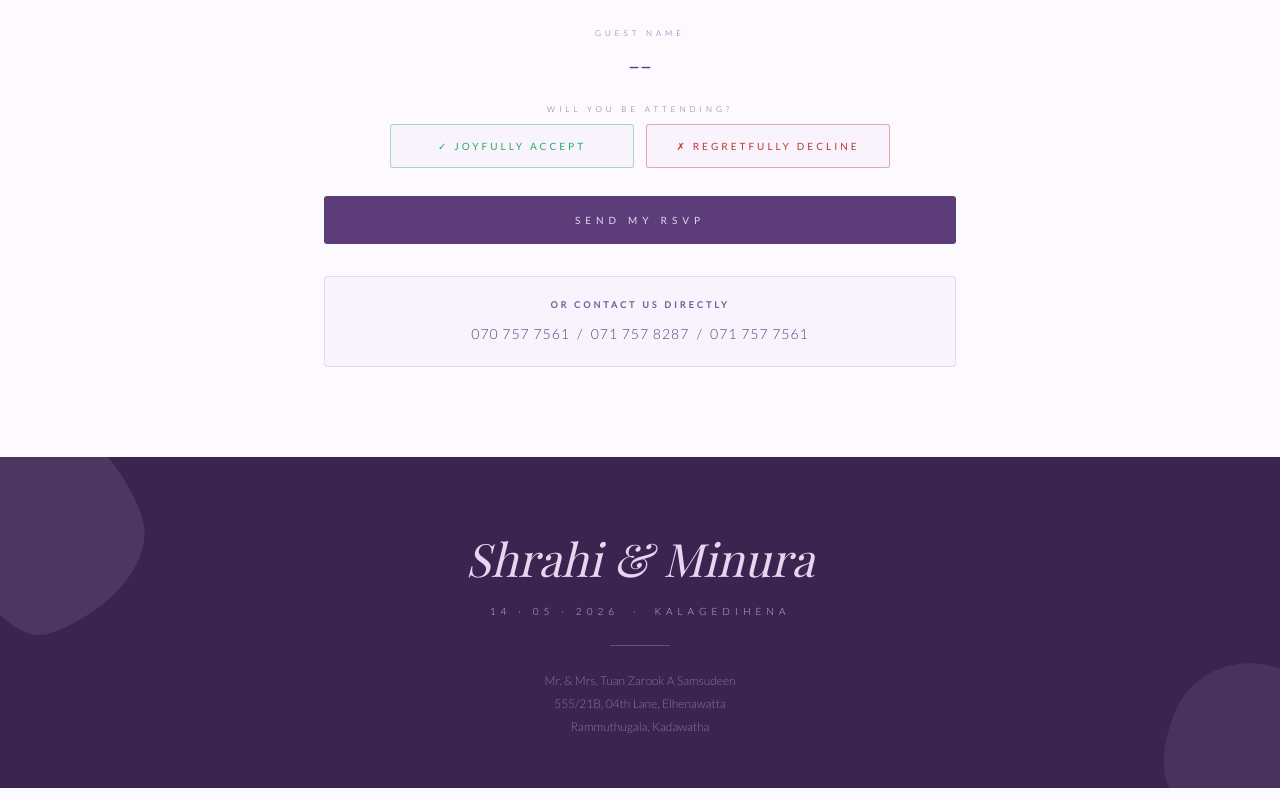
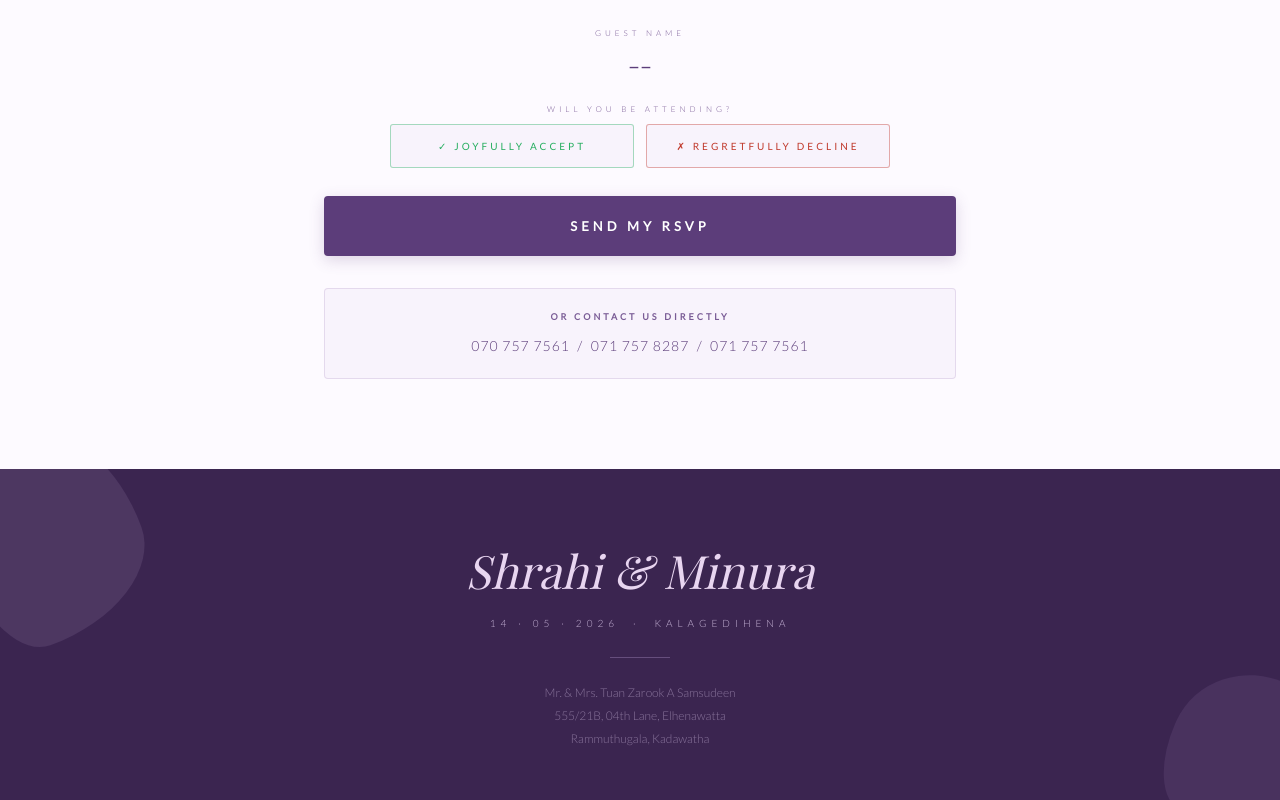
Before and after one commit to minura986/wedding-invitation, a React app: page invitation-muslim.html in a window 1280 px wide. Shown: the part 3825-4625 px from the top of the page. Built offline with nearby package versions, Linux system fonts and the light colour scheme; a web font is replaced by a local one.

Commit message:
Enhance 'Send My RSVP' button visibility with more prominent styling

```diff
--- a/invitation-muslim.html
+++ b/invitation-muslim.html
@@ -1235,33 +1235,38 @@
 
     .submit-btn {
       width: 100%;
-      padding: 18px;
+      padding: 20px;
       background: var(--plum);
-      border: none;
-      border-radius: 3px;
+      border: 2px solid var(--plum);
+      border-radius: 4px;
       font-family: 'Lato', sans-serif;
-      font-size: 10px;
-      font-weight: 400;
-      letter-spacing: 5px;
+      font-size: 13px;
+      font-weight: 600;
+      letter-spacing: 4px;
       text-transform: uppercase;
-      color: var(--blush);
+      color: white;
       cursor: pointer;
-      transition: all 0.3s;
+      transition: all 0.4s cubic-bezier(0.165, 0.84, 0.44, 1);
       position: relative;
       overflow: hidden;
+      box-shadow: 0 4px 15px rgba(92, 61, 122, 0.2);
     }
 
     .submit-btn::after {
       content: '';
       position: absolute;
       inset: 0;
-      background: linear-gradient(90deg, transparent, rgba(200, 181, 216, 0.15), transparent);
+      background: linear-gradient(90deg, transparent, rgba(255, 255, 255, 0.2), transparent);
       transform: translateX(-100%);
       transition: transform 0.6s;
     }
 
     .submit-btn:hover {
       background: var(--plum-dark);
+      border-color: var(--plum-dark);
+      transform: translateY(-2px);
+      box-shadow: 0 8px 25px rgba(92, 61, 122, 0.35);
+      color: white;
     }
 
     .submit-btn:hover::after {
```
Also changed, not shown: invitation.html (+14 -9 lines).
